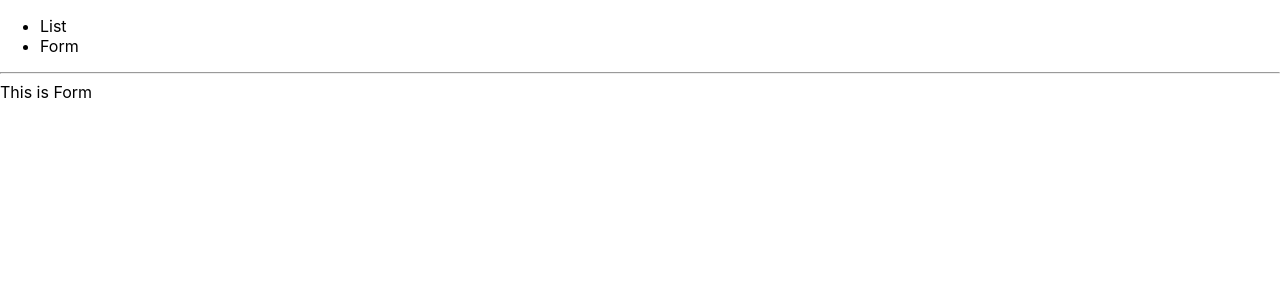
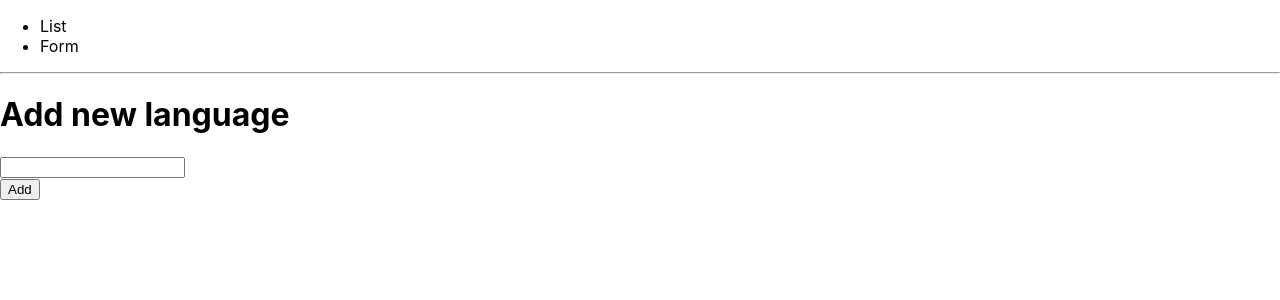
Before and after one commit to HayatoMoromasa/react-basic, a React (Create React App) app in the folder react-tutorial/: page / in a window 1280 px wide. Both pictures are taken after a click on the item "Form". Shown: the top 300 px of the page. Built offline with nearby package versions, Linux system fonts and the light colour scheme.

Commit message:
no message

```diff
--- a/react-tutorial/src/App.js
+++ b/react-tutorial/src/App.js
@@ -4,7 +4,6 @@ import { Form } from "./Form";
 
 function App() {
   const [tab, setTab] = useState('list')
-  const tabComponent = tab === 'list' ? <List /> : <Form/>
 
   return (
     <div>
--- a/react-tutorial/src/Form.js
+++ b/react-tutorial/src/Form.js
@@ -1,7 +1,25 @@
+import { useState } from 'react';// 1) 追加
+
 export const Form = () => {
+    const [ text, setText ] = useState(''); // 2) 追加
+
+    const submitForm = (e) => { // 3) 追加
+        e.preventDefault();
+        console.log(`submitForm(${text})`);
+    }
+
     return (
         <div>
-            This is Form
+            {/* 4) 変更 */}
+            <h1>Add new language</h1>
+            <form onSubmit={submitForm}>
+                <div>
+                    <input type="text" value={text} onChange={(e) => setText(e.target.value)} />
+                </div>
+                <div>
+                    <button>Add</button>
+                </div>
+            </form>
         </div>
     )
 }
```
